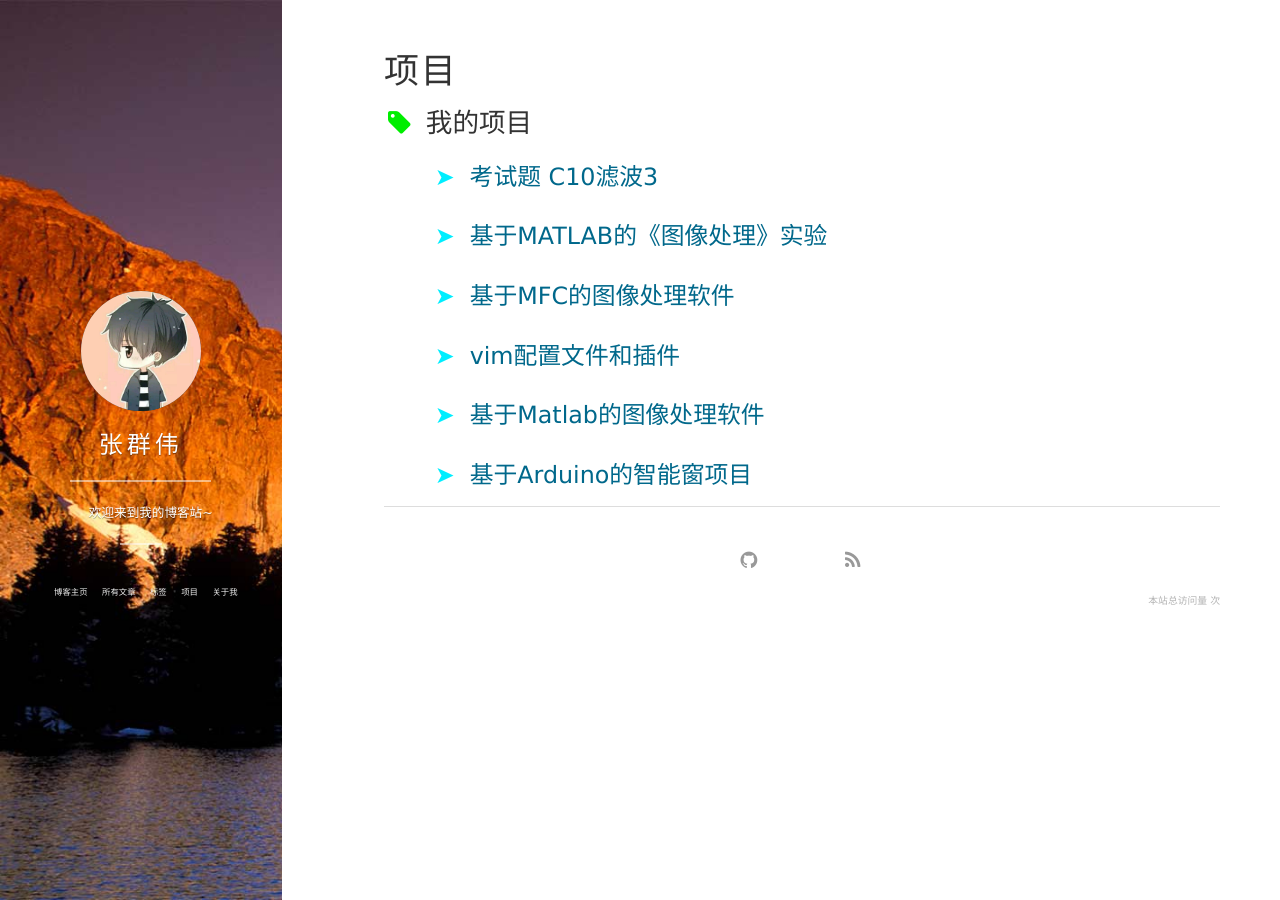
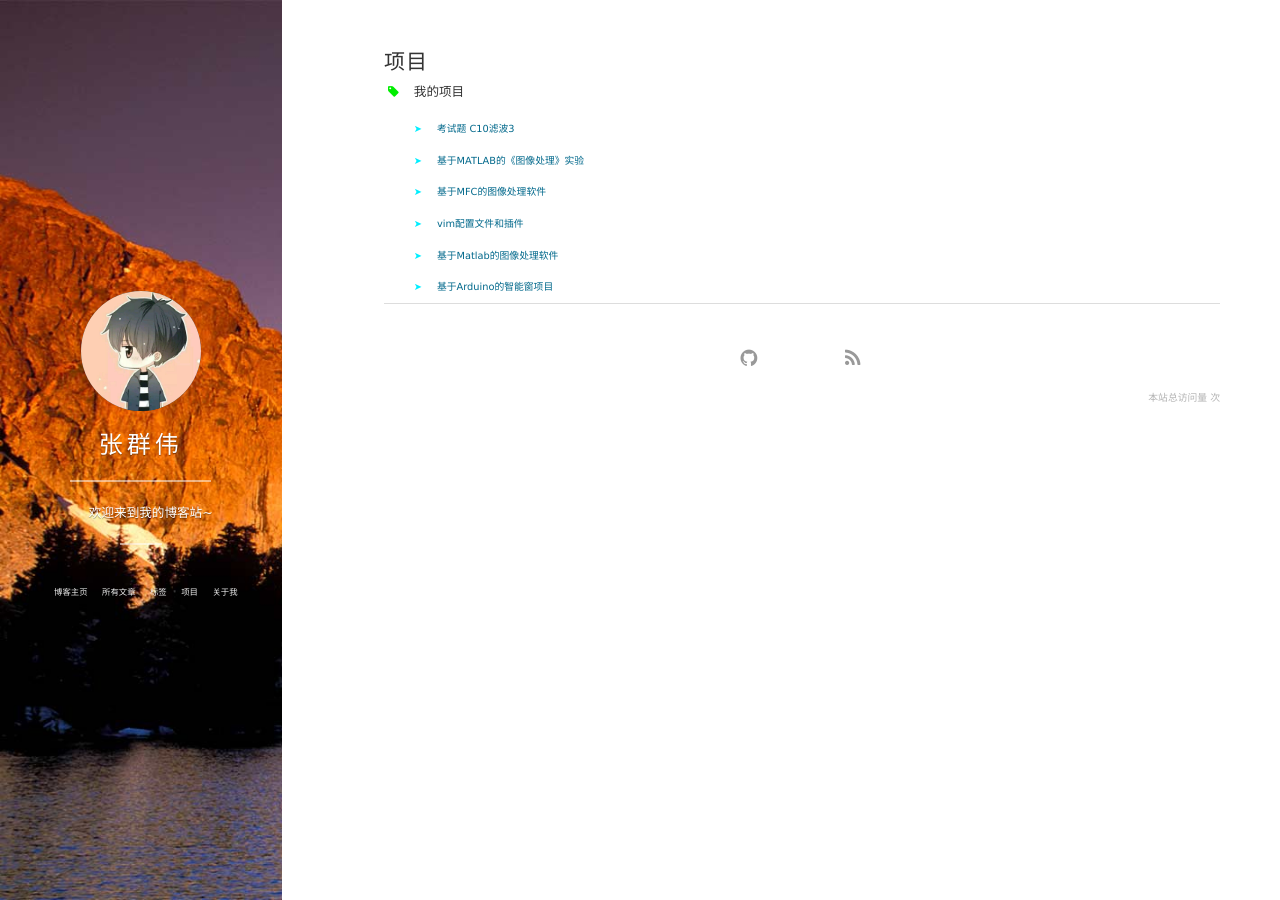
Before and after one commit to syhleo/zhangqunwei.github.io, a Jekyll site: the page built from project.md, in a window 1280 px wide. Built offline with Jekyll 4.4.1, drawn with Linux system fonts in a browser that asks for light colours; nearby versions of some CDN libraries; comment, search, counter and statistics services are not loaded.

Commit message:
Update main.css

```diff
--- a/css/main.css
+++ b/css/main.css
@@ -108,7 +108,7 @@
 
 h1 {
   margin-top: 0;
-  font-size: 2.5em;
+  font-size: 1.5em;
   line-height: 1.2em;
   letter-spacing: .05em;
 }
@@ -122,7 +122,7 @@
 h2 {
   color:#333333;
   font: normal normal normal 14px/1 FontAwesome;
-  font-size: 2.2em;
+  font-size: 1.2em;
   text-indent: 4px;
   border-radius: 4px;
   margin-bottom: 20px;
@@ -138,7 +138,7 @@
 h3 {
   color:#333333;
   font: normal normal normal 14px/1 FontAwesome;
-  font-size: 1.9em;
+  font-size: .9em;
   text-indent: 4px;
   border-radius: 4px;
   margin-bottom: 20px;
@@ -153,7 +153,7 @@
 }
 h4 {
   margin-left: 1.5em;
-  font-size: 1.7em;
+  font-size: .7em;
   padding: 6px 15px;
 }
 
```
